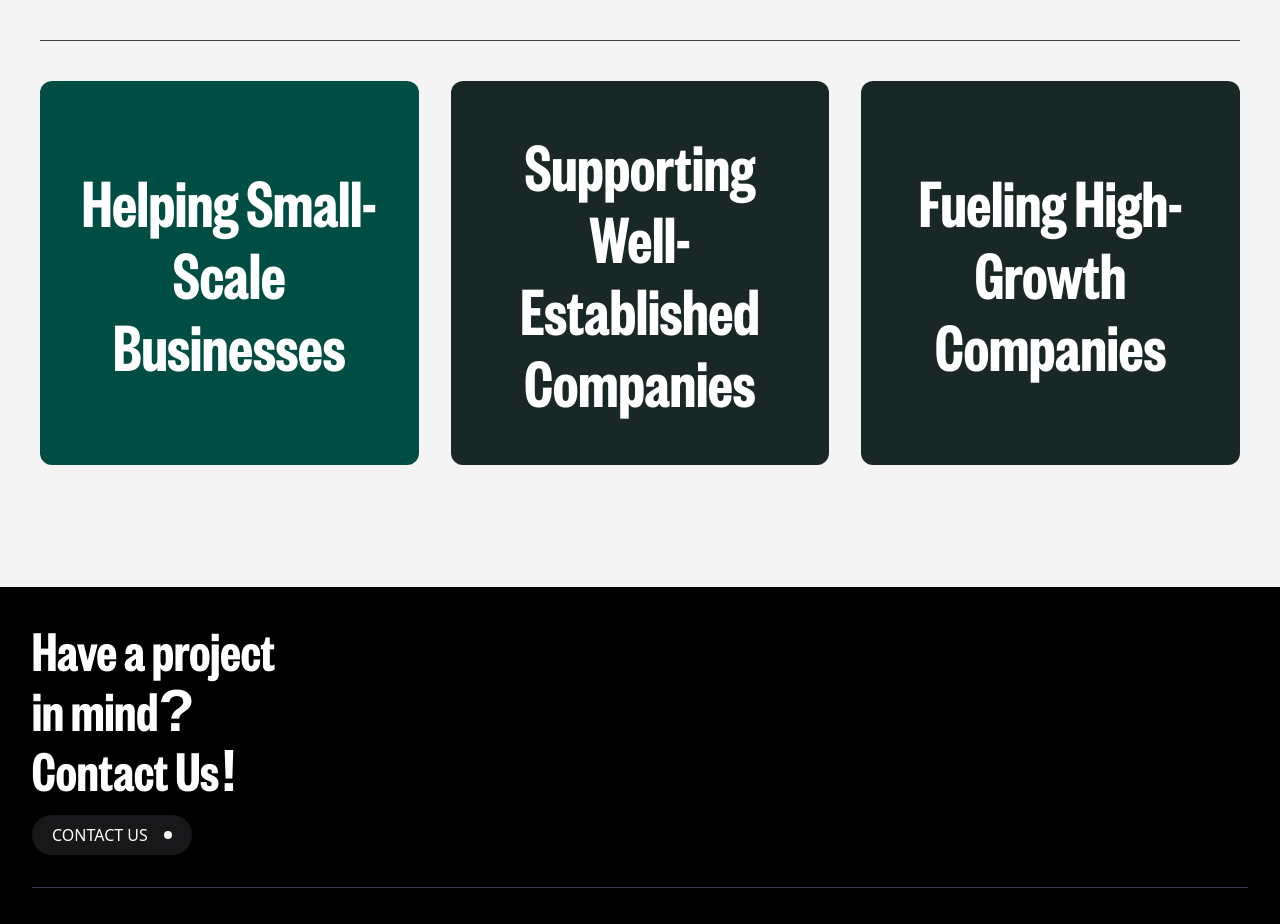
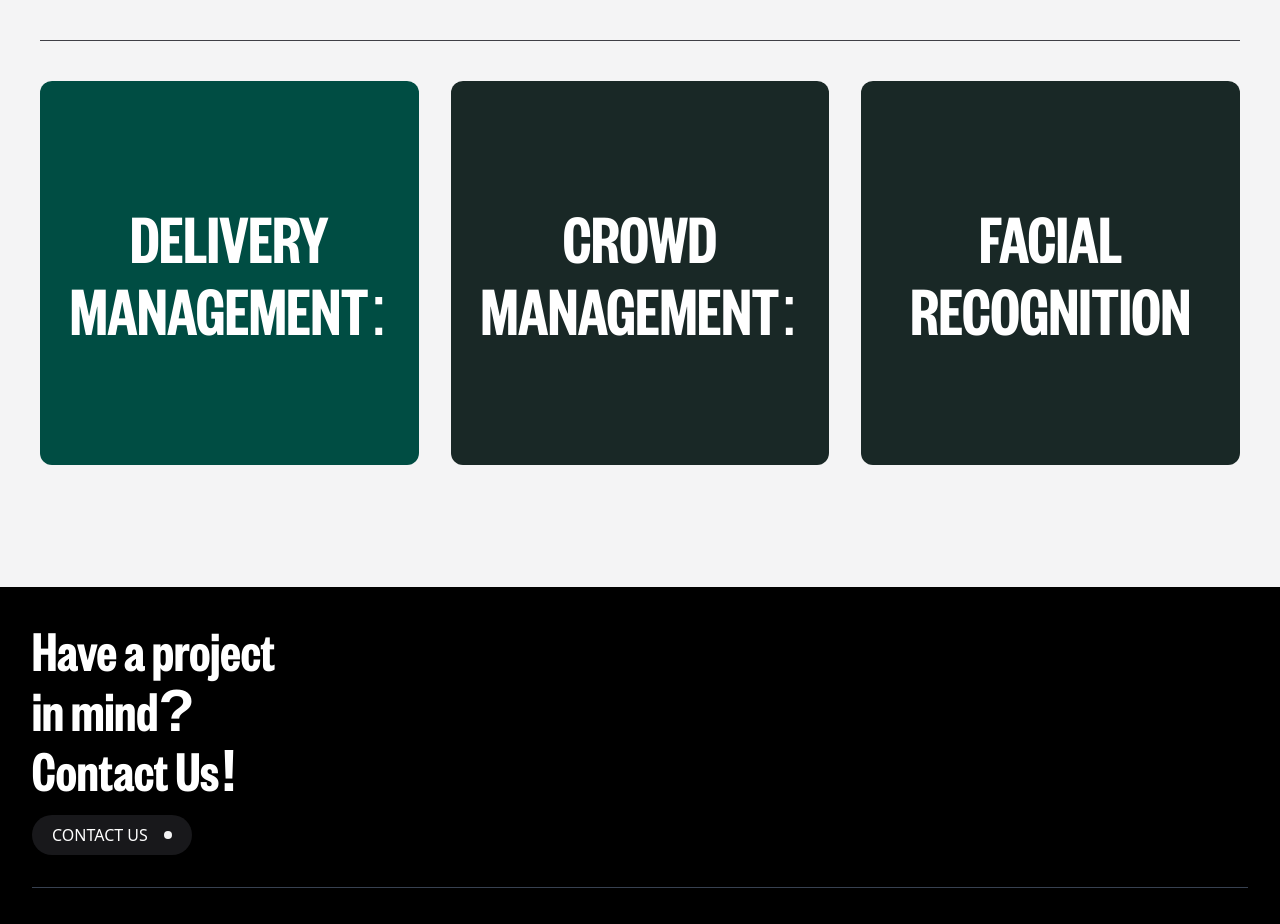
Before and after one commit to kunal23g/CYLSETECH-M, a React (Vite) app: page / in a window 1280 px wide. Shown: the part 3220-4144 px from the top of the page. Built offline with nearby package versions, Linux system fonts and the light colour scheme.

Commit message:
Update Cards.jsx

```diff
--- a/src/components/Cards.jsx
+++ b/src/components/Cards.jsx
@@ -1,4 +1,4 @@
-import React, { useState } from 'react';
+import React, { useState } from "react";
 
 const Card = ({ title, content, color, isFlipped, onClick }) => (
   <div
@@ -7,7 +7,7 @@ const Card = ({ title, content, color, isFlipped, onClick }) => (
   >
     <div
       className={`w-full h-full absolute ${color} flex items-center justify-center p-6 transition-opacity duration-300 ${
-        isFlipped ? 'opacity-0' : 'opacity-100'
+        isFlipped ? "opacity-0" : "opacity-100"
       }`}
     >
       <span className="font-foundersGrotesk text-4xl sm:text-5xl lg:text-7xl text-center text-white">
@@ -16,7 +16,7 @@ const Card = ({ title, content, color, isFlipped, onClick }) => (
     </div>
     <div
       className={`w-full h-full absolute bg-[#192826] flex items-center justify-center p-6 transition-opacity duration-300 ${
-        isFlipped ? 'opacity-100' : 'opacity-0'
+        isFlipped ? "opacity-100" : "opacity-0"
       }`}
     >
       <ul className="font-foundersGrotesk text-lg sm:text-xl lg:text-2xl text-left text-white list-disc space-y-4">
@@ -37,36 +37,39 @@ const Cards = () => {
 
   const cards = [
     {
-      title: 'Helping Small-Scale Businesses',
+      title: "DELIVERY MANAGEMENT:",
       content: [
-        'Process Optimization .',
-        'Affordable Technology Integration .',
-        'Digital Marketing & Branding .'
+        "Transparent Parcel Tracking.",
+        "Real-Time Delivery Updates.",
+        "Accountability with Video Proof .",
       ],
-      color: 'bg-[#004D43]'
+      color: "bg-[#004D43]",
     },
     {
-      title: 'Supporting Well-Established Companies',
+      title: "CROWD MANAGEMENT:",
       content: [
-        'Automation & AI Solutions .',
-        'Custom Technology Integration .',
-        'Data-Driven Marketing & Analytics .'
+        "Real-Time Crowd Monitoring .",
+        "Custom Technology Integration .",
+        "Predictive Crowd Behavior Insights.",
       ],
-      color: 'bg-[#192826]'
+      color: "bg-[#192826]",
     },
     {
-      title: 'Fueling High-Growth Companies',
+      title: "FACIAL RECOGNITION",
       content: [
-        'Scalable Cloud & Automation Solutions .',
-        'Growth Strategy Consulting .',
-        'Innovative Tech Adoption .'
+        "Real-Time Face Detection Technology .",
+        "Seamless Access Control Solutions.",
+        "Enhanced Security and Surveillance .",
       ],
-      color: 'bg-[#192826]'
+      color: "bg-[#192826]",
     },
   ];
 
   return (
-    <div id='services' className=" w-full min-h-screen p-4 sm:p-10 flex flex-col justify-center items-center bg-zinc-100">
+    <div
+      id="services"
+      className=" w-full min-h-screen p-4 sm:p-10 flex flex-col justify-center items-center bg-zinc-100"
+    >
       <div className="border-b border-zinc-700 pb-6 sm:pb-10 mb-6 sm:mb-10 w-full max-w-7xl">
         <h1 className=" mt-5 text-4xl lg:text-7xl font-neueMontreal tracking-tight text-black ">
           Our Services
@@ -74,7 +77,10 @@ const Cards = () => {
       </div>
       <div className="grid grid-cols-1 lg:grid-cols-3 gap-4 sm:gap-8 w-full max-w-7xl">
         {cards.map((card, index) => (
-          <div key={index} className="h-96 font-foundersGrotesk sm:h-112 lg:h-128">
+          <div
+            key={index}
+            className="h-96 font-foundersGrotesk sm:h-112 lg:h-128"
+          >
             <Card
               title={card.title}
               content={card.content}
```
